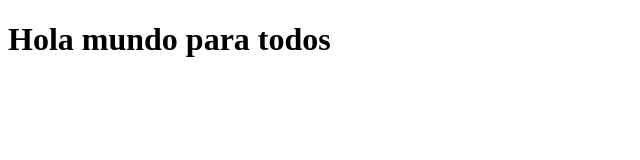
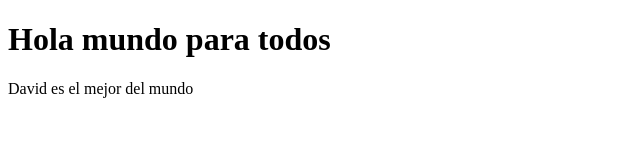
Before and after one commit to Kingcano124/Prueba-David, a plain HTML site: page index.html in a window 1280 px wide. Shown: the whole page, without its empty margins (0-640 px from the left). Drawn offline with Linux system fonts and the light colour scheme.

Commit message:
se crea etiqueta p

```diff
--- a/index.html
+++ b/index.html
@@ -7,5 +7,6 @@
 </head>
 <body>
     <h1>Hola mundo para todos</h1>
+    <p>David es el mejor del mundo</p>
 </body>
 </html>
```
